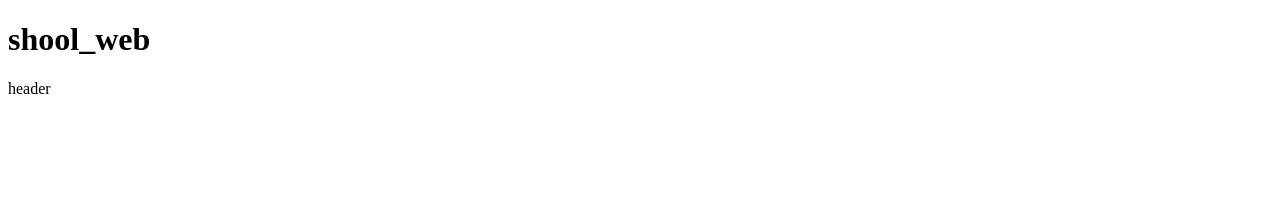
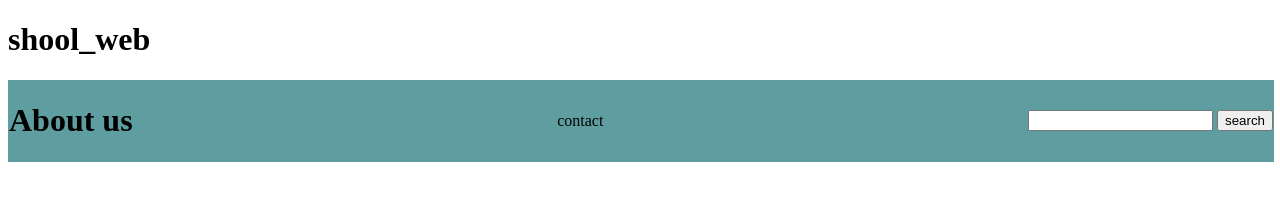
Before and after one commit to DavgaaDavka08/test_shool_web, a plain HTML site: page index.html in a window 1280 px wide. Drawn offline with Linux system fonts and the light colour scheme.

Commit message:
header barg duussn icon ogood duusaa

```diff
--- a/index.html
+++ b/index.html
@@ -9,7 +9,14 @@
   <body>
     <div class="">
       <h1>shool_web</h1>
-      <div class="header">header</div>
+      <div class="header">
+        <h1>About us</h1>
+        <p>contact</p>
+        <div class="input">
+          <input type="search" />
+          <button>search</button>
+        </div>
+      </div>
     </div>
   </body>
 </html>
--- a/style.css
+++ b/style.css
@@ -0,0 +1,9 @@
+.header {
+  width: 100%;
+  border: 1px solid cadetblue;
+  background-color: cadetblue;
+  display: flex;
+  justify-content: space-between;
+  gap: 20px;
+  align-items: center;
+}
```
